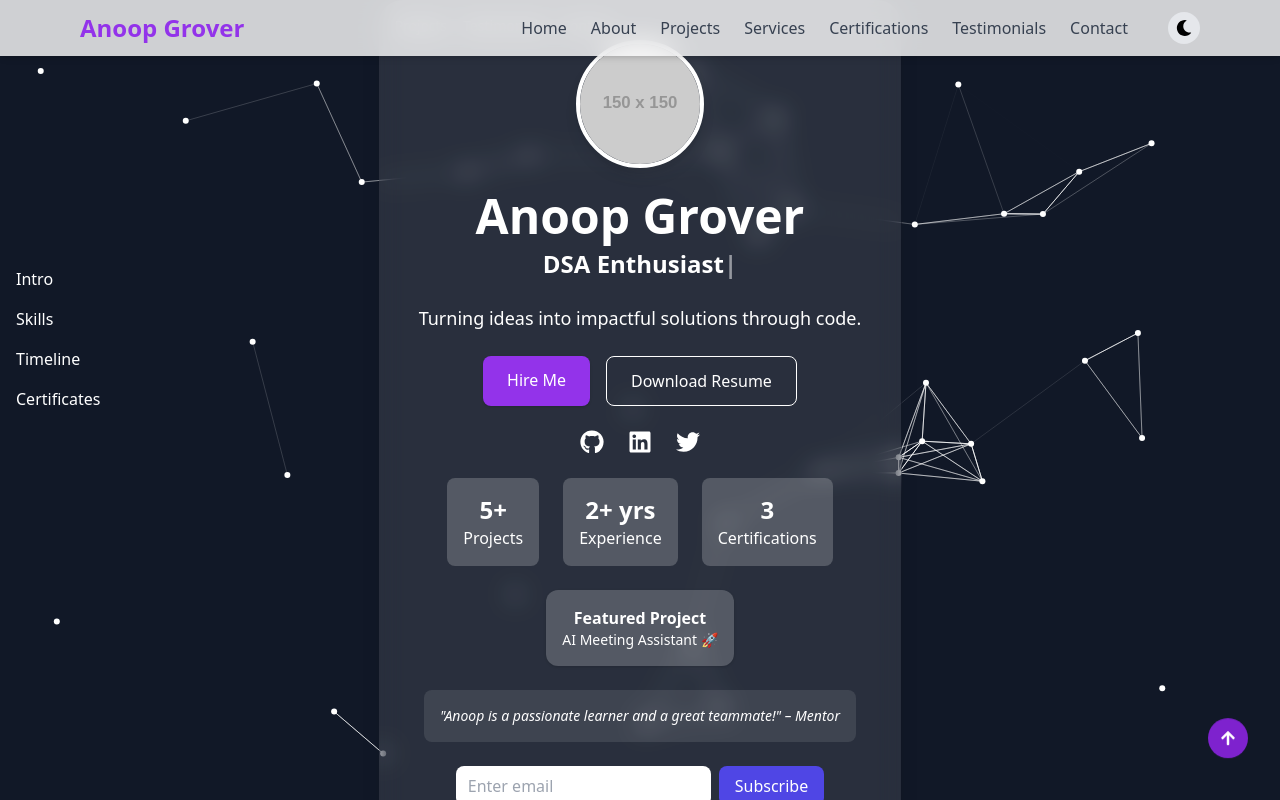
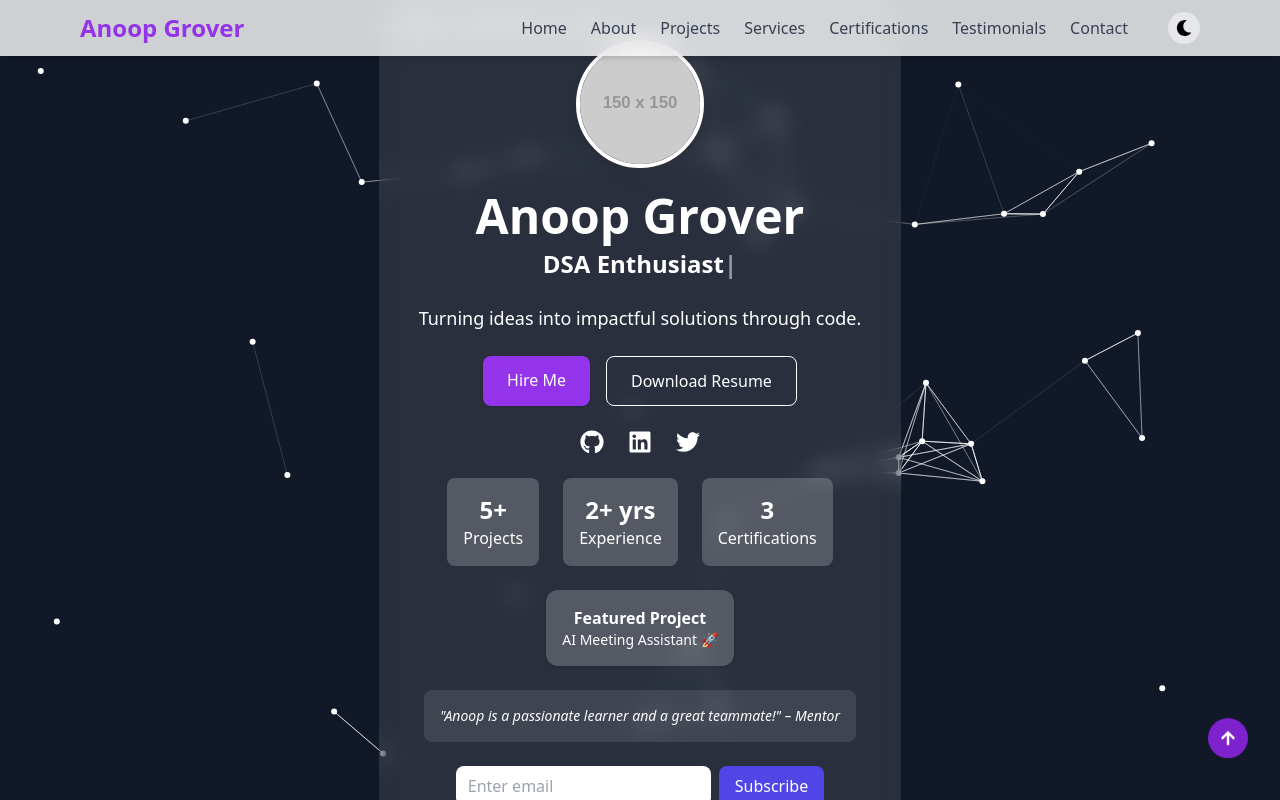
Before and after one commit to anoop-grover/personal-portfolio-website, a React (Vite) app: page / in a window 1280 px wide. Shown: the top 800 px of the page. Built offline with nearby package versions, Linux system fonts and the light colour scheme.

Commit message:
Update About.jsx

```diff
--- a/src/components/About.jsx
+++ b/src/components/About.jsx
@@ -75,12 +75,12 @@ export default function AboutMe() {
       className={`relative w-full py-20 ${darkMode ? "bg-gray-900 text-white" : "bg-gradient-to-b from-purple-600 to-indigo-600 text-white"} flex flex-col items-center gap-16 px-4`}
     >
       {/* Sticky Sidebar Nav */}
-      <aside className="hidden md:block fixed left-4 top-1/3 space-y-4">
+{/*       <aside className="hidden md:block fixed left-4 top-1/3 space-y-4">
         <a href="#about" className="block hover:underline">Intro</a>
         <a href="#skills" className="block hover:underline">Skills</a>
         <a href="#timeline" className="block hover:underline">Timeline</a>
         <a href="#certs" className="block hover:underline">Certificates</a>
-      </aside>
+      </aside> */}
 
       {/* Background looping video */}
       <video
```
